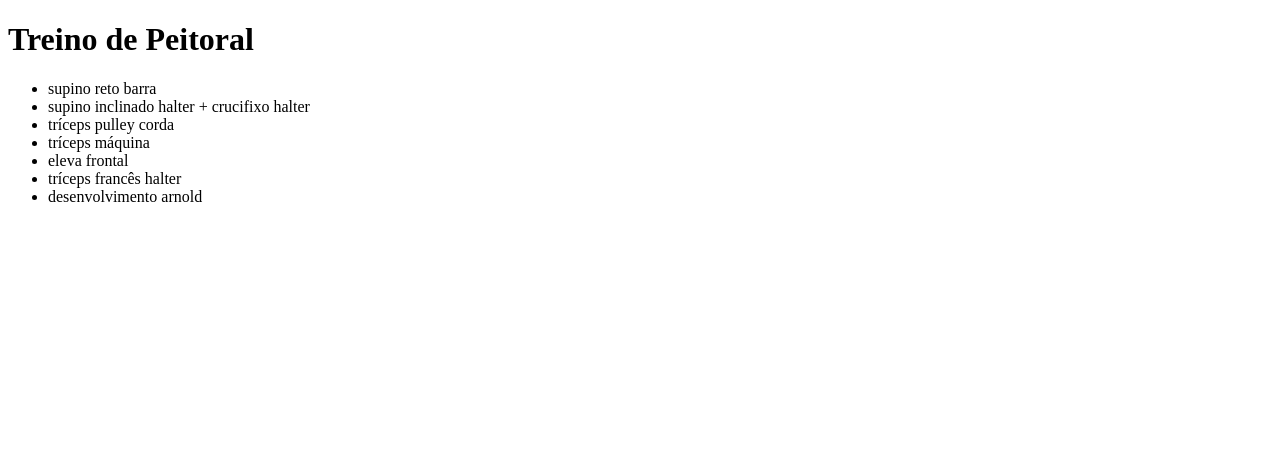
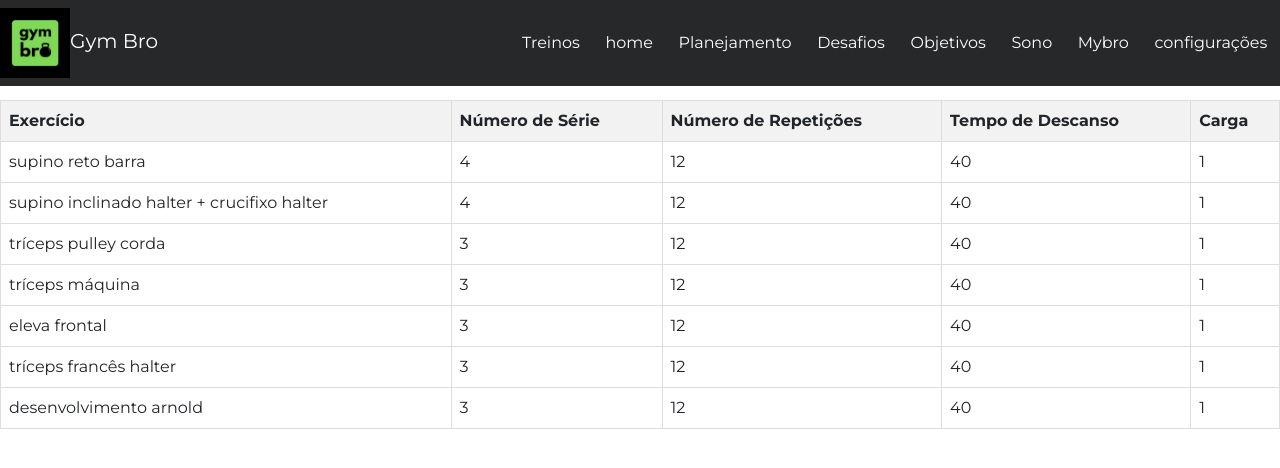
Before and after one commit to dan-albuquerque/fds-gymbro, a Django app: page /treino_selecionado2/peitoral in a window 1280 px wide. Shown: the top 468 px of the page. Run offline with Django 4.2, Linux system fonts and the light colour scheme; data comes from the database, SQL or seed files in the repository; both versions use the stored data as it was after the commit; some libraries are stand-ins or nearby versions.

Commit message:
Integração de treinos e exercícios com o SQLite

```diff
--- a/galeria/models.py
+++ b/galeria/models.py
@@ -13,13 +13,15 @@ class Treinos(models.Model):
     foto = models.ImageField(upload_to="fotos/%Y/%m/%d/", blank=True)
     descricao = models.TextField(null=False, blank=False)
     categoria = models.CharField(max_length=100, choices=OPCOES_TREINOS, default='')
+    grupo = models.CharField(max_length=100, null=False, blank=False, default='')
 
 class Exercise(models.Model):
     name = models.CharField(max_length=100) # exercise name
     group = models.CharField(max_length=50) # group ?= peitoral, costas ou perna
     sets = models.IntegerField() # sets number
     reps = models.IntegerField() # reps number
-    #weight = models.IntegerField()
+    rest = models.IntegerField(default=40) # rest time in secs
+    weight = models.IntegerField(default=1) # weight in kg
 
     def __str__(self):
         return self.name
--- a/templates/galeria/treino_selecionado2.html
+++ b/templates/galeria/treino_selecionado2.html
@@ -1,3 +1,48 @@
+{% extends 'galeria/base.html'%}
+{% load static %}
+{% block content %}
+
+<style>
+.exercise-box{background-color: #F2F2F2;
+   padding: 10px;
+   border-radius: 5px;
+   box-shadow: 2px 2px 5px rgba(0, 0, 0, 0.1);
+   margin-bottom: 10px;
+   font-size: 18px;
+   font-weight: bold;
+   color: #333;}
+</style>
+
+
+<table style="border-collapse: collapse; width: 100%;">
+    <tr style="background-color: #f2f2f2;">
+        <th style="border: 1px solid #ddd; padding: 8px;">Exercício</th>
+        <th style="border: 1px solid #ddd; padding: 8px;">Número de Série</th>
+        <th style="border: 1px solid #ddd; padding: 8px;">Número de Repetições</th>
+        <th style="border: 1px solid #ddd; padding: 8px;">Tempo de Descanso</th>
+        <th style="border: 1px solid #ddd; padding: 8px;">Carga</th>
+    </tr>
+
+    {% if exercises %}
+    {% for exercise in exercises %}
+
+    <tr>
+        <td style="border: 1px solid #ddd; padding: 8px;">{{ exercise.name }}</td>
+        <td style="border: 1px solid #ddd; padding: 8px;">{{ exercise.sets }}</td>
+        <td style="border: 1px solid #ddd; padding: 8px;">{{ exercise.reps }}</td>
+        <td style="border: 1px solid #ddd; padding: 8px;">{{ exercise.rest }}</td>
+        <td style="border: 1px solid #ddd; padding: 8px;">{{ exercise.weight }}</td>
+    </tr>
+
+    {% endfor %}
+
+    {% else %}
+        <li>Opção inválida.</li>
+    {% endif %}
+
+{% endblock %}
+<!--
+
 <!DOCTYPE html>
 <html>
 <head>
@@ -18,3 +63,5 @@
     </ul>
 </body>
 </html>
+
+-->
--- a/templates/galeria/treinos.html
+++ b/templates/galeria/treinos.html
@@ -7,7 +7,7 @@
     {% if cards %}
     {% for treino in cards %}
     <div class="card">
-      <a href="{% url 'treino_selecionado' treino.id %}" class="navbar-brand">
+      <a href="{% url 'treino_selecionado2' treino.grupo %}" class="navbar-brand">
         <img class="card-img-top" src="{{treino.foto.url}}"  alt="imagem de um supino" />
         <div class="card-body">
           <h5 class="card-title" id="Treine">{{treino.nome_treino}}</h5>
```
Also changed, not shown: db.sqlite3, galeria/migrations/0004_exercise_rest_exercise_weight_treinos_grupo.py (added).
